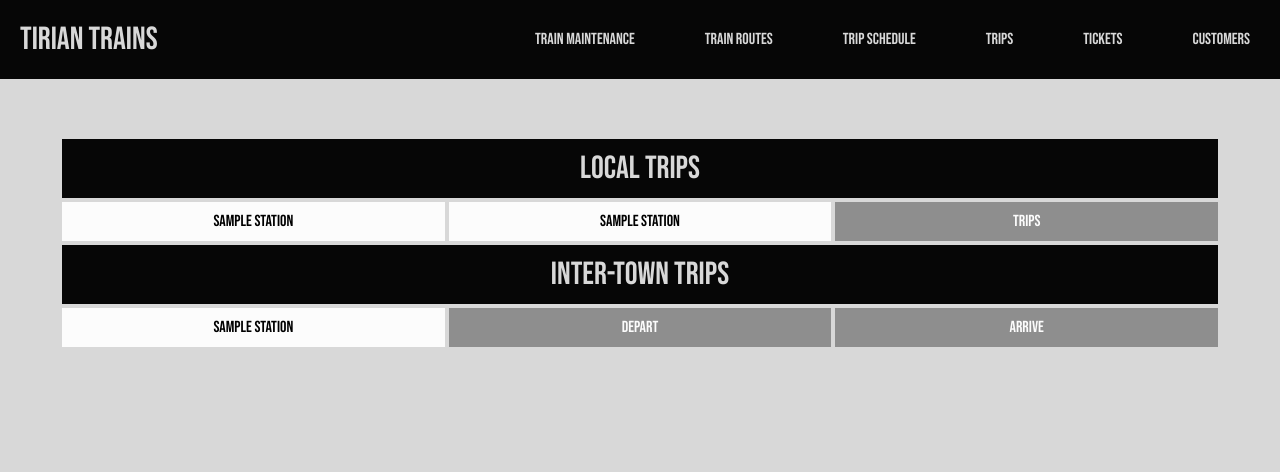
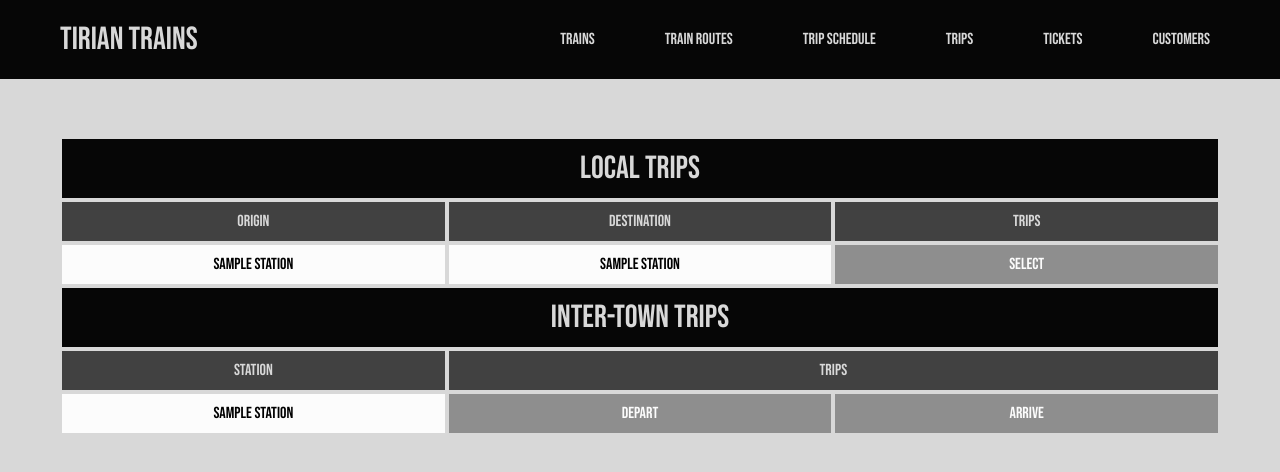
Before and after one commit to andredumandan/TirianTrains, a Django app: page /trips/ in a window 1280 px wide. Shown: the top 472 px of the page. Run offline with Django 4.2, Linux system fonts and the light colour scheme; tables that the repository leaves empty hold one stand-in row (values such as "Sample post").

Commit message:
cleaned styles

```diff
--- a/TirianTrains/main/static/main/style.css
+++ b/TirianTrains/main/static/main/style.css
@@ -24,7 +24,7 @@ body{
 header{
     /* outline: 1px red solid; */
     background-color: var(--dark);
-    padding: 20px;
+    padding: 20px 60px;
     display: flex;
     justify-content: space-between;
     align-items: center;
@@ -49,6 +49,16 @@ li{
 a{
     text-decoration: none;
     color: inherit;
+}
+
+.btn a::before{
+    display: block;
+    content: "";
+    width: 100%;
+    height: 100%;
+    position: absolute;
+    top: 0;
+    left: 0;
 }
 
 .train-maintenance-content{
@@ -80,6 +90,11 @@ a{
     grid-template-columns: repeat(5, 1fr);
 }
 
+.grid-columns-6{
+    display: grid;
+    grid-template-columns: repeat(6, 1fr);
+}
+
 .grid-columns-7{
     display: grid;
     grid-template-columns: repeat(7, 1fr);
@@ -90,12 +105,24 @@ a{
     grid-template-columns: repeat(8, 1fr);
 }
 
+.ticket-detail > *{
+    grid-column: span 3;
+}
+
+.ticket-detail > *:nth-child(n+3){
+    grid-column: span 2;
+}
+
+.span-2{
+    grid-column: span 2;
+}
+
 p{
     text-align: center;
     padding: 10px;
     margin: 2px;
-    text-align: center;
     background-color: var(--super-light);
+    position: relative;
 }
 
 .main-header{
--- a/TirianTrains/main/templates/main/arrive.html
+++ b/TirianTrains/main/templates/main/arrive.html
@@ -1,7 +1,6 @@
 {% extends "main/base.html" %}
 {% block content %}
-<div class="train-routes-content">
-    <div class="inter-town-routes">
+<div class="margin-60">
     <p class="main-header">Inter-Town Routes</p>
     <div class="grid-columns-4">
         <p class="label">Origin</p>
@@ -13,8 +12,6 @@
                 <p>{{r}}</p>
             {% endfor %}
         {% endfor %}
-
-        </div>
     </div>
 </div>
 {% endblock content %}
--- a/TirianTrains/main/templates/main/base.html
+++ b/TirianTrains/main/templates/main/base.html
@@ -13,7 +13,7 @@
         <h1><a href="{% url 'home' %}">TIRIAN TRAINS</a></h1>
         <nav>
             <ul>
-                <li><a href="{% url 'train-maintenance' %}">Train Maintenance</a></li>
+                <li><a href="{% url 'train-maintenance' %}">Trains</a></li>
                 <li><a href="{% url 'train-routes' %}">Train Routes</a></li>
                 <li><a href="{% url 'trip-schedules' %}">Trip Schedule</a></li>
                 <li><a href="{% url 'trips' %}">Trips</a></li>
--- a/TirianTrains/main/templates/main/depart.html
+++ b/TirianTrains/main/templates/main/depart.html
@@ -1,7 +1,7 @@
 {% extends "main/base.html" %}
 {% block content %}
 <div class="train-routes-content">
-    <div class="inter-town-routes">
+    <div class="margin-60">
         <p class="main-header">Inter-Town Routes</p>
         <div class="grid-columns-4">
             <p class="label">Origin</p>
--- a/TirianTrains/main/templates/main/ticket_detail.html
+++ b/TirianTrains/main/templates/main/ticket_detail.html
@@ -2,7 +2,7 @@
 {% block content %}
     <div class="margin-60">
         <p class="main-header">Train Ticket</p>
-        <div class="grid-columns-3">
+        <div class="grid-columns-6 ticket-detail">
             {% for key, value in customer.items %}
                 {% for v in value %}
                     <p>{{v}}</p>
--- a/TirianTrains/main/templates/main/tickets.html
+++ b/TirianTrains/main/templates/main/tickets.html
@@ -2,14 +2,16 @@
 {% block content %}
     <div class="margin-60">
         <p class="main-header">Tickets</p>
-        <div class="grid-columns-5">
+        <div class="grid-columns-6">
+            <p class="label">Ticket Details</p>
             <p class="label">Ticket #</p>
             <p class="label">Customer Name</p>
             <p class="label">Origin</p>
             <p class="label">Final Destination</p>
             <p class="label">Total Cost</p>
             {% for ticket, details in tickets.items %}
-                <p><a href="{% url 'ticket-detail' ticket.ticket_id %}">{{ticket.ticket_id}}</a></p>
+                <p class="btn"><a href="{% url 'ticket-detail' ticket.ticket_id %}">Select</a></p>
+                <p>{{ticket.ticket_id}}</p>
                 <p>{{ticket.customer}}</p>
                 {% for d in details %}
                     <p>{{d}}</p>
--- a/TirianTrains/main/templates/main/train_detail.html
+++ b/TirianTrains/main/templates/main/train_detail.html
@@ -3,7 +3,7 @@
 {% block content %}
     <section class="margin-60">
         <p class="main-header">TRAIN MAINTENANCE</p>
-        <div class="grid-columns-3">
+        <div class="grid-columns-2">
             <p>Train ID: {{train.train_id}}</p>
             <p>Model: {{train.series}}-{{train.model_number}}</p>
         </div>
--- a/TirianTrains/main/templates/main/train_routes.html
+++ b/TirianTrains/main/templates/main/train_routes.html
@@ -22,6 +22,8 @@
             <div class="town-stations">
                 <p class="main-header">Town Stations</p>
                 <div class="grid-columns-3">
+                    <p class="label">Station</p>
+                    <p class="label span-2">Routes</p>
                     {% for id, station in town.items %}
                         <p>{{station}}</p>
                         <p class="btn"><a href="{% url 'departure-routes' id %}">Depart</a></p>
--- a/TirianTrains/main/templates/main/trip_schedules.html
+++ b/TirianTrains/main/templates/main/trip_schedules.html
@@ -2,11 +2,13 @@
 {% block content %}
     <div class="margin-60">
         <p class="main-header">Trip Schedule</p>
-        <div class="grid-columns-2">
+        <div class="grid-columns-3">
+            <p class="label">Trips</p>
             <p class="label">Date</p>
             <p class="label">No. of Trips</p>
             {% for trip, count in trips.items %}
-                <p><a href="{% url 'trip-date-detail' trip.date %}">{{trip.date}}</a></p>
+                <p class="btn"><a href="{% url 'trip-date-detail' trip.date %}">Select</a></p>
+                <p>{{trip.date}}</p>
                 <p>{{count}}</p>
             {% endfor %}
         </div>
--- a/TirianTrains/main/templates/main/trips.html
+++ b/TirianTrains/main/templates/main/trips.html
@@ -4,17 +4,23 @@
 <div class="margin-60">
     <div class="local-routes">
         <p class="main-header">Local Trips</p>
+
         <div class="grid-columns-3">
+            <p class="label">Origin</p>
+            <p class="label">Destination</p>
+            <p class="label">Trips</p>
             {% for o, d in local.items %}
-            <p>{{o}}</p>
-            <p>{{d}}</p>
-            <p class="btn"><a href="{% url 'trip-detail' type='local' pk=o.station_id %}">Trips</a></p>
+                <p>{{o}}</p>
+                <p>{{d}}</p>
+                <p class="btn"><a href="{% url 'trip-detail' type='local' pk=o.station_id %}">Select</a></p>
             {% endfor %}
         </div>
     </div>
     <div class="town-stations">
         <p class="main-header">Inter-Town Trips</p>
         <div class="grid-columns-3">
+            <p class="label">Station</p>
+            <p class="label span-2">Trips</p>
             {% for id, station in town.items %}
                 <p>{{station}}</p>
                 <p class="btn"><a href="{% url 'trip-detail' type='inter-town-depart' pk=id %}">Depart</a></p>
```
Also changed, not shown: TirianTrains/main/templates/main/train_maintenance.html (+8 -3 lines). Lines whose indentation alone changed are shown as unchanged.
